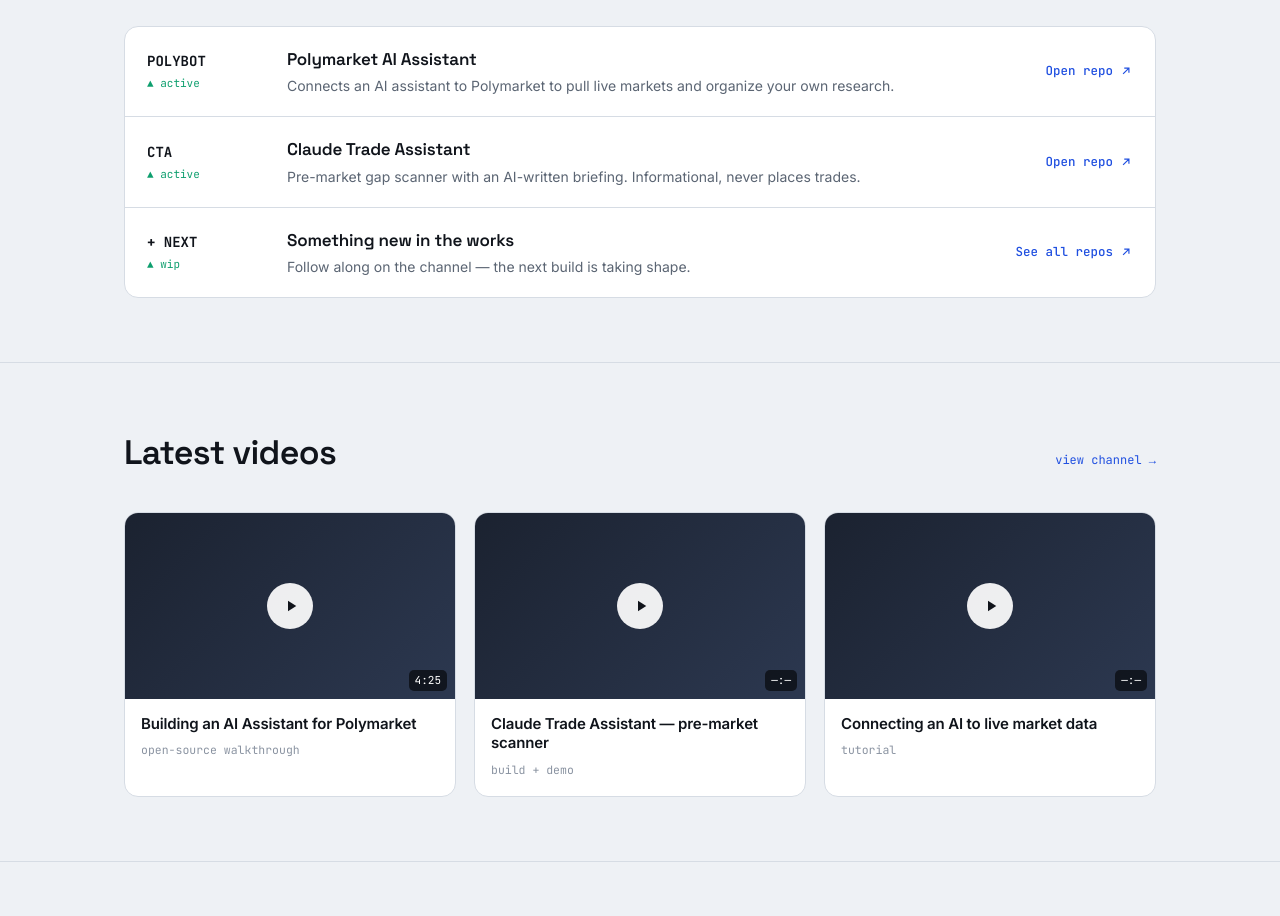
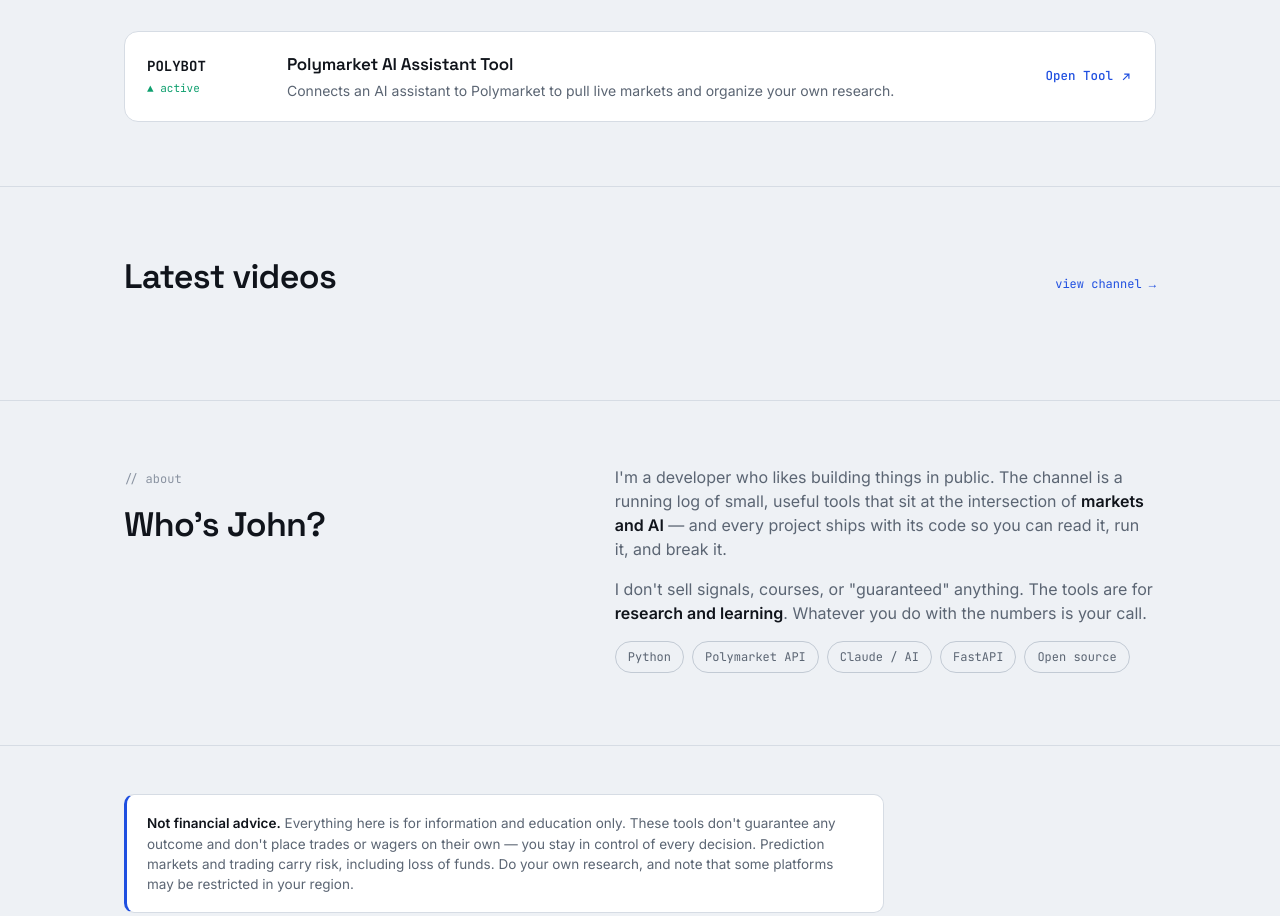
Before and after one commit to abellangomezinez11-hub/johnyoutube, a plain HTML site: page index.html in a window 1280 px wide. Shown: the part 855-1771 px from the top of the page. Drawn offline with Linux system fonts and the light colour scheme.

Commit message:
Update index.html

```diff
--- a/index.html
+++ b/index.html
@@ -200,7 +200,7 @@
       <a href="#videos">Videos</a>
       <a href="#about">About</a>
       <!-- EDIT: your YouTube channel URL -->
-      <a class="nav-cta btn btn-primary" style="padding:9px 16px;font-size:14px" href="https://youtube.com/@yourchannel" target="_blank" rel="noopener">Subscribe</a>
+      <a class="nav-cta btn btn-primary" style="padding:9px 16px;font-size:14px" href="https://youtube.com/@vkshowshort3.4" target="_blank" rel="noopener">Subscribe</a>
     </nav>
   </div>
 </header>
@@ -210,15 +210,11 @@
   <div class="ticker-track">
     <!-- duplicated once so the loop is seamless -->
     <span class="tick"><b>JTRADER</b> open-source build log <span class="pos">▲ live</span></span>
-    <span class="tick"><b>POLYBOT</b> Polymarket AI assistant <span class="pos">▲ v0.3</span></span>
-    <span class="tick"><b>CTA</b> Claude Trade Assistant <span class="pos">▲ active</span></span>
-    <span class="tick"><b>SUBS</b> youtube channel <span class="pos">▲ new ep</span></span>
-    <span class="tick"><b>CODE</b> github repos <span class="pos">▲ MIT</span></span>
+    <span class="tick"><b>POLYBOT</b> Polymarket AI assistant Tool <span class="pos">▲ v0.3</span></span>>
     <span class="tick"><b>JTRADER</b> open-source build log <span class="pos">▲ live</span></span>
     <span class="tick"><b>POLYBOT</b> Polymarket AI assistant <span class="pos">▲ v0.3</span></span>
     <span class="tick"><b>CTA</b> Claude Trade Assistant <span class="pos">▲ active</span></span>
     <span class="tick"><b>SUBS</b> youtube channel <span class="pos">▲ new ep</span></span>
-    <span class="tick"><b>CODE</b> github repos <span class="pos">▲ MIT</span></span>
   </div>
 </div>
 
@@ -237,9 +233,9 @@
           Watch on YouTube
         </a>
         <!-- EDIT: your GitHub profile URL -->
-        <a class="btn btn-ghost" href="https://github.com/yourname" target="_blank" rel="noopener">
+        <a class="btn btn-ghost" href="https://poly15minbot.com/app" target="_blank" rel="noopener">
           <svg viewBox="0 0 24 24" fill="currentColor"><path d="M12 1.5A10.5 10.5 0 0 0 8.7 22c.5.1.7-.2.7-.5v-1.8c-2.9.6-3.5-1.4-3.5-1.4-.5-1.2-1.2-1.6-1.2-1.6-.9-.6.1-.6.1-.6 1 .1 1.6 1 1.6 1 .9 1.6 2.4 1.1 3 .9.1-.7.4-1.1.7-1.4-2.3-.3-4.7-1.2-4.7-5.2 0-1.1.4-2 1-2.8-.1-.3-.5-1.3.1-2.7 0 0 .9-.3 2.8 1a9.6 9.6 0 0 1 5 0c1.9-1.3 2.8-1 2.8-1 .6 1.4.2 2.4.1 2.7.7.8 1 1.7 1 2.8 0 4-2.4 4.9-4.7 5.2.4.3.7.9.7 1.9v2.8c0 .3.2.6.7.5A10.5 10.5 0 0 0 12 1.5Z"/></svg>
-          Browse the code
+          Open Tool
         </a>
       </div>
     </div>
@@ -269,33 +265,14 @@
     <div class="rows">
 
       <!-- EDIT each row: repo + video links -->
-      <a class="row" href="https://github.com/yourname/polybot" target="_blank" rel="noopener">
+      <a class="row" href="https://poly15minbot.com/app" target="_blank" rel="noopener">
         <div class="sym">POLYBOT <small>▲ active</small></div>
         <div class="meta">
-          <h3>Polymarket AI Assistant</h3>
+          <h3>Polymarket AI Assistant Tool</h3>
           <p>Connects an AI assistant to Polymarket to pull live markets and organize your own research.</p>
         </div>
-        <span class="go">Open repo <svg viewBox="0 0 24 24" fill="none" stroke="currentColor" stroke-width="2"><path d="M7 17 17 7M9 7h8v8"/></svg></span>
+        <span class="go">Open Tool <svg viewBox="0 0 24 24" fill="none" stroke="currentColor" stroke-width="2"><path d="M7 17 17 7M9 7h8v8"/></svg></span>
       </a>
-
-      <a class="row" href="https://github.com/yourname/claude-trade-assistant" target="_blank" rel="noopener">
-        <div class="sym">CTA <small>▲ active</small></div>
-        <div class="meta">
-          <h3>Claude Trade Assistant</h3>
-          <p>Pre-market gap scanner with an AI-written briefing. Informational, never places trades.</p>
-        </div>
-        <span class="go">Open repo <svg viewBox="0 0 24 24" fill="none" stroke="currentColor" stroke-width="2"><path d="M7 17 17 7M9 7h8v8"/></svg></span>
-      </a>
-
-      <a class="row" href="https://github.com/yourname" target="_blank" rel="noopener">
-        <div class="sym">+ NEXT <small>▲ wip</small></div>
-        <div class="meta">
-          <h3>Something new in the works</h3>
-          <p>Follow along on the channel — the next build is taking shape.</p>
-        </div>
-        <span class="go">See all repos <svg viewBox="0 0 24 24" fill="none" stroke="currentColor" stroke-width="2"><path d="M7 17 17 7M9 7h8v8"/></svg></span>
-      </a>
-
     </div>
   </div>
 </section>
@@ -306,25 +283,9 @@
     <div class="sec-head">
       <h2>Latest videos</h2>
       <!-- EDIT: your channel URL -->
-      <a class="num" href="https://youtube.com/@yourchannel" target="_blank" rel="noopener" style="color:var(--signal)">view channel →</a>
+      <a class="num" href="https://youtube.com/@vkshowshort3.4" target="_blank" rel="noopener" style="color:var(--signal)">view channel →</a>
     </div>
     <div class="vids">
-
-      <!-- EDIT: wrap each card in <a href="https://youtu.be/VIDEO_ID"> and swap title/length -->
-      <a class="vid" href="https://youtu.be/VIDEO_ID" target="_blank" rel="noopener">
-        <div class="thumb"><div class="play"><svg viewBox="0 0 24 24"><path d="M8 5v14l11-7z"/></svg></div><span class="len">4:25</span></div>
-        <div class="cap"><h4>Building an AI Assistant for Polymarket</h4><span>open-source walkthrough</span></div>
-      </a>
-
-      <a class="vid" href="https://youtu.be/VIDEO_ID" target="_blank" rel="noopener">
-        <div class="thumb"><div class="play"><svg viewBox="0 0 24 24"><path d="M8 5v14l11-7z"/></svg></div><span class="len">—:—</span></div>
-        <div class="cap"><h4>Claude Trade Assistant — pre-market scanner</h4><span>build + demo</span></div>
-      </a>
-
-      <a class="vid" href="https://youtu.be/VIDEO_ID" target="_blank" rel="noopener">
-        <div class="thumb"><div class="play"><svg viewBox="0 0 24 24"><path d="M8 5v14l11-7z"/></svg></div><span class="len">—:—</span></div>
-        <div class="cap"><h4>Connecting an AI to live market data</h4><span>tutorial</span></div>
-      </a>
 
     </div>
   </div>
@@ -362,9 +323,7 @@
       <div class="copyr">© <span id="yr"></span> John Trader · built in the open</div>
       <div class="foot-links">
         <!-- EDIT all three -->
-        <a href="https://youtube.com/@yourchannel" target="_blank" rel="noopener">YouTube</a>
-        <a href="https://github.com/yourname" target="_blank" rel="noopener">GitHub</a>
-        <a href="https://x.com/yourname" target="_blank" rel="noopener">X / Twitter</a>
+        <a href="https://youtube.com/@vkshowshort3.4" target="_blank" rel="noopener">YouTube</a>
       </div>
     </div>
   </div>
```
